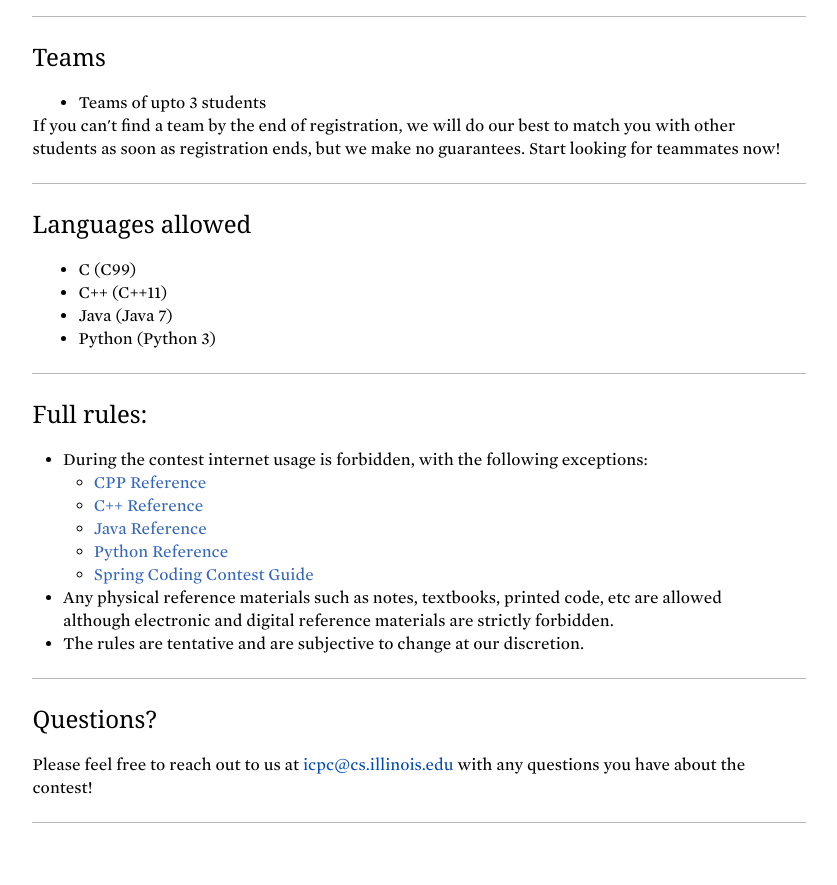
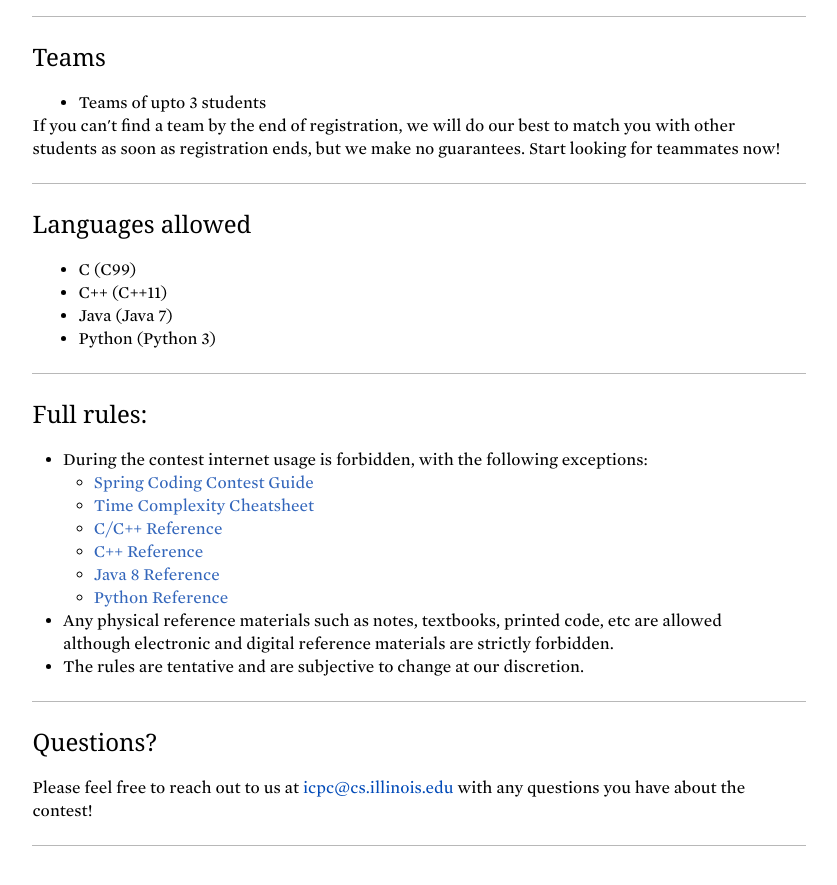
Before and after one commit to acm-uiuc/icpc-website, a Jekyll site: the page built from events.html, in a window 1280 px wide and 900 px high, scrolled down 1630 px. Shown: the top 885 px of the window, without its empty margins (221-1058 px from the left). Built offline with Jekyll 4.4.1, drawn with Linux system fonts in a browser that asks for light colours; nearby versions of some CDN libraries; some web fonts are replaced.

Commit message:
SCC links

```diff
--- a/events.html
+++ b/events.html
@@ -126,11 +126,12 @@ title: SIG-ICPC Dropbox Open Programming Contest
       <ul style="margin-left:2em">
         <li>During the contest internet usage is forbidden, with the following exceptions:
 		<ul style="margin-left:2em">
-			<li><a href="http://en.cppreference.com/w/">CPP Reference</a>
+			<li><a href="http://icpc.cs.illinois.edu/assets/scc_guide/main.pdf">Spring Coding Contest Guide</a>
+			<li><a href="http://icpc.cs.illinois.edu/complexity.pdf">Time Complexity Cheatsheet</a>
+			<li><a href="http://en.cppreference.com/w/">C/C++ Reference</a>
 			<li><a href="http://www.cplusplus.com/reference">C++ Reference</a>
-			<li><a href="https://docs.oracle.com/javase/7/docs/api">Java Reference</a>
+			<li><a href="https://docs.oracle.com/javase/8/docs/api/">Java 8 Reference</a>
 			<li><a href="https://docs.python.org">Python Reference</a>
-			<li><a href="http://icpc.cs.illinois.edu/assets/scc_guide/main.pdf">Spring Coding Contest Guide</a>
 		</ul>
 	</li>
 	<li>Any physical reference materials such as notes, textbooks, printed code, etc are allowed although electronic and digital reference materials are strictly forbidden.</li>
```
